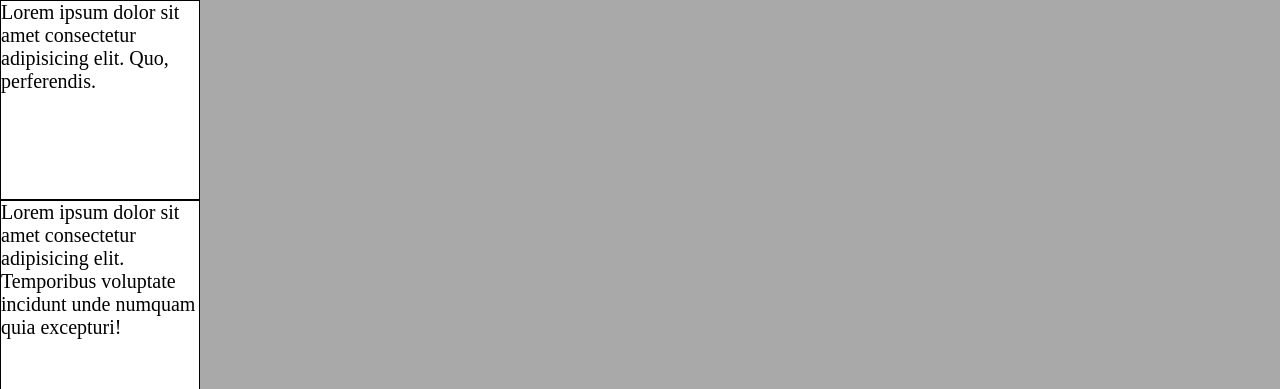
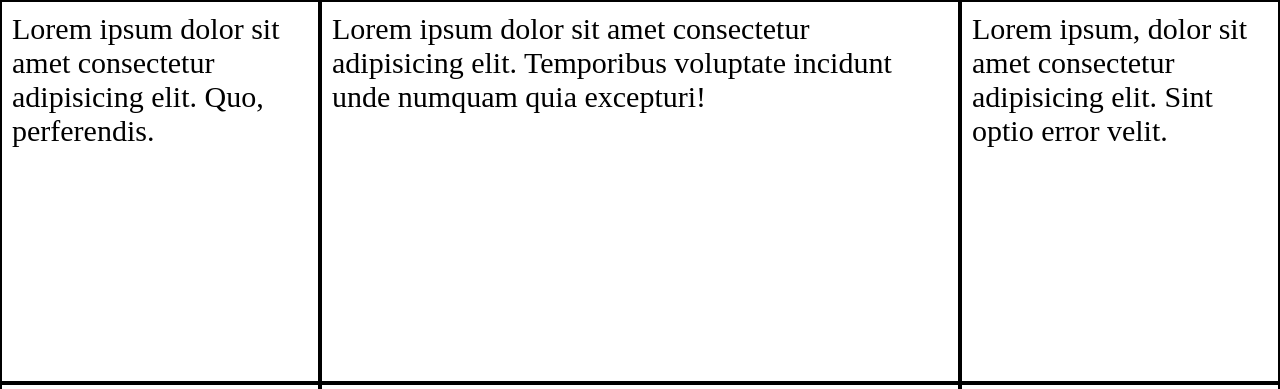
Before and after one commit to paulojacon/Flex-e-Grid-CSS, a plain HTML site: page GRID/index.html in a window 1280 px wide. Shown: the top 389 px of the page. Drawn offline with Linux system fonts and the light colour scheme.

Commit message:
Iniciando com GRID

```diff
--- a/GRID/style.css
+++ b/GRID/style.css
@@ -6,11 +6,13 @@
 .container{
     background-color: darkgray;
     min-height: 100vh;
+    display: grid;
+    grid-template-columns: 1fr 2fr 1fr ;
+
 }
-.item{
-    width: 200px;
-    height: 200px;
-    border:1px black solid;
+.item {
+    border:2px black solid;
     background-color: white;
-    font-size: 20px;
+    font-size: 30px;
+    padding: 10px;
 }
```
